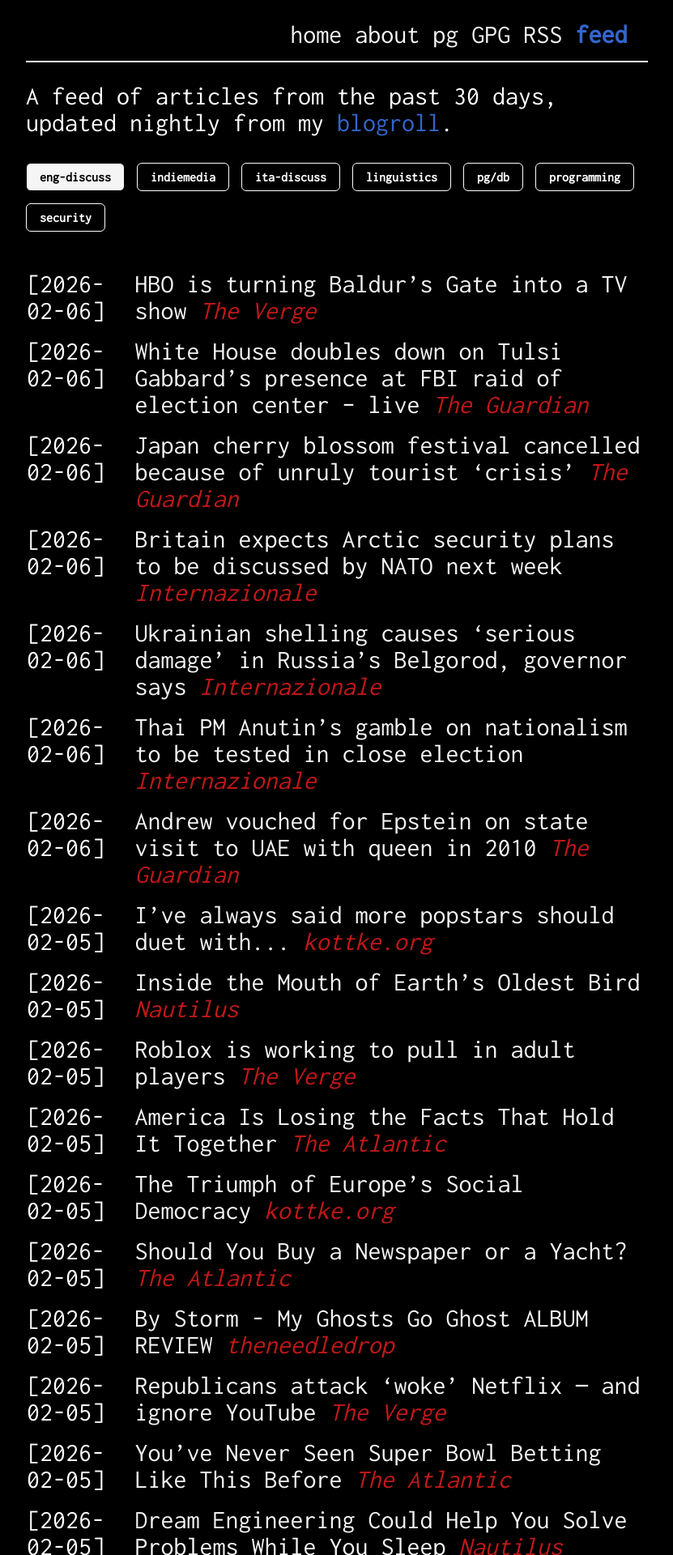
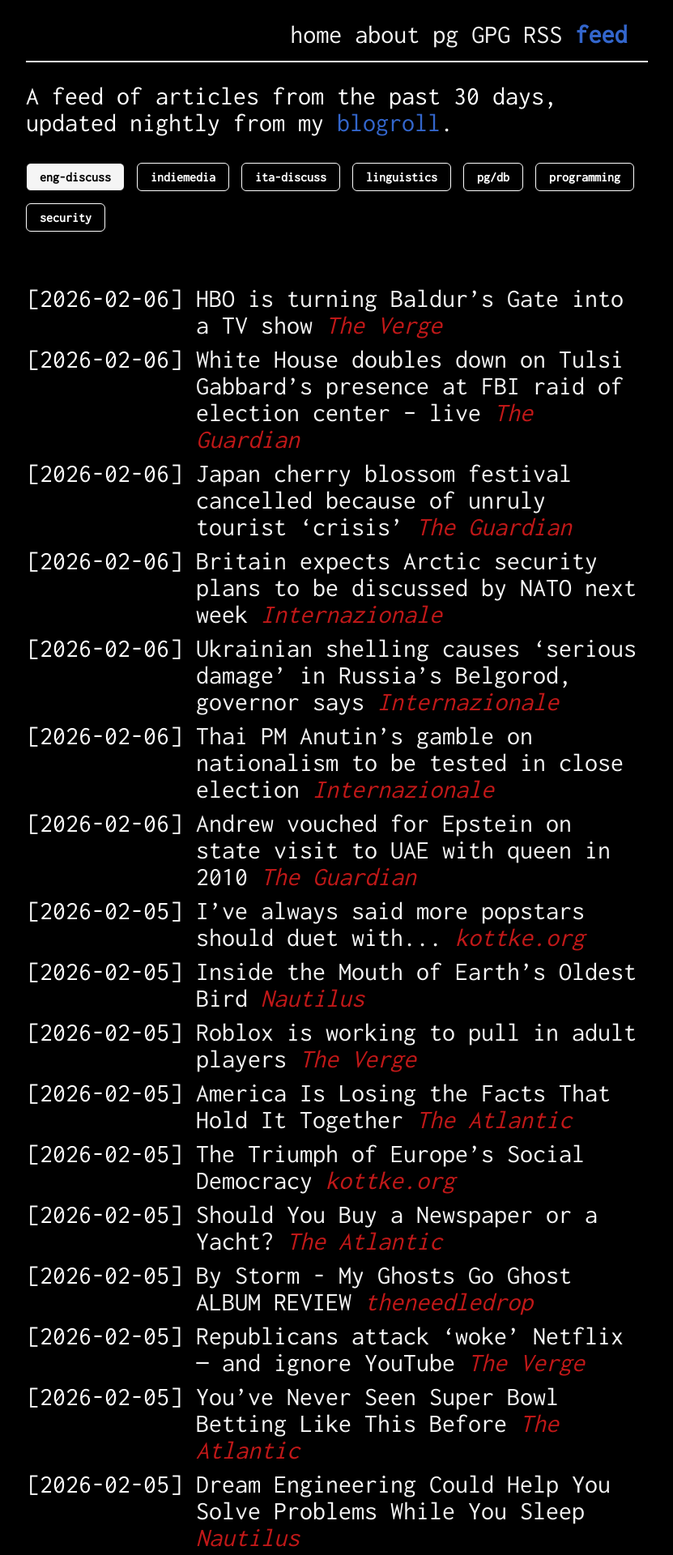
Before and after one commit to giulianopz/giulianopz.github.io, a Jekyll site: the page built from feed.html, in a window 1280 px wide. Shown: the top 1920 px of the page at 81% size, without its empty margins (224-1055 px from the left). Built offline with Jekyll 4.4.1, drawn with Linux system fonts in a browser that asks for light colours; nearby versions of some CDN libraries.

Commit message:
fix: make feed list responsive

```diff
--- a/feed.html
+++ b/feed.html
@@ -21,6 +21,43 @@
         background-color: whitesmoke;
         color: black;
     }
+
+    /* 1. Force the table to respect the screen width */
+    .category-section table {
+        width: 100%;
+        table-layout: fixed;
+        border-collapse: collapse;
+    }
+
+    /* 2. General cell styling */
+    .category-section td {
+        vertical-align: top; /* Keeps date aligned with the first line of the title */
+        padding-bottom: 8px; /* Adds a little breathing room between articles */
+    }
+
+    /* 3. Keep date column on one line and set a fixed width */
+    .category-section td:nth-child(1) {
+        width: 125px;
+        white-space: nowrap;
+    }
+
+    @media (min-width: 1200px) {
+        .category-section td:nth-child(1) {
+            width: 195px;
+        }
+    }
+
+    /* 4. Spacer column */
+    .category-section td:nth-child(2) {
+        width: 10px;
+    }
+
+    /* 5. Allow text column to wrap to the next line */
+    .category-section td:nth-child(3) {
+        width: auto; /* Takes up whatever space is left */
+        word-wrap: break-word;
+        overflow-wrap: break-word;
+    }
 </style>
 
 <div>A feed of articles from the past 30 days, updated nightly from my <a href="/blogroll.xml">blogroll</a>.</div>
@@ -35,6 +72,8 @@
     </button>
     {% endfor %}
 </div>
+
+<br>
 
 <div class="feed-content">
     {% for category_hash in site.data.feed %}
```
